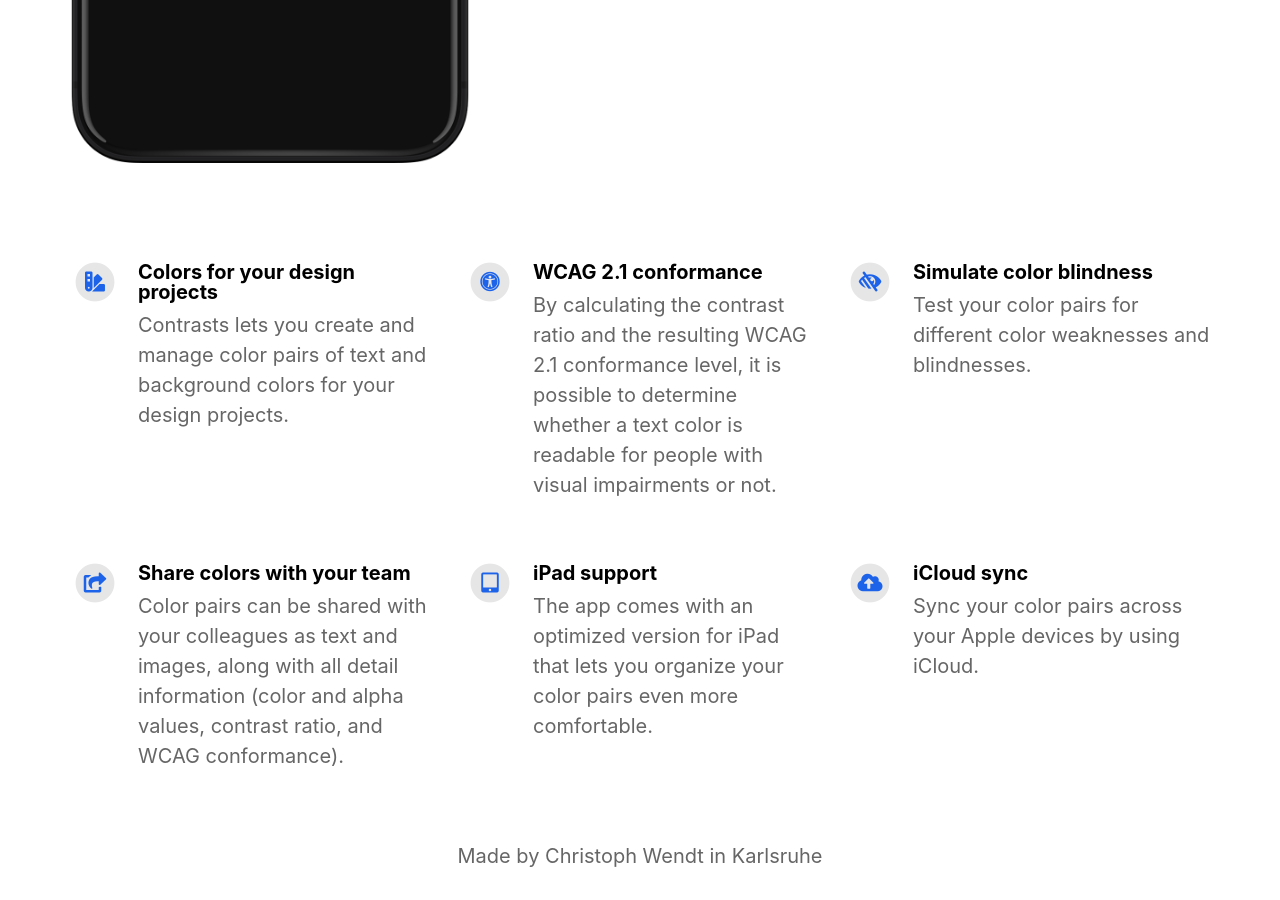
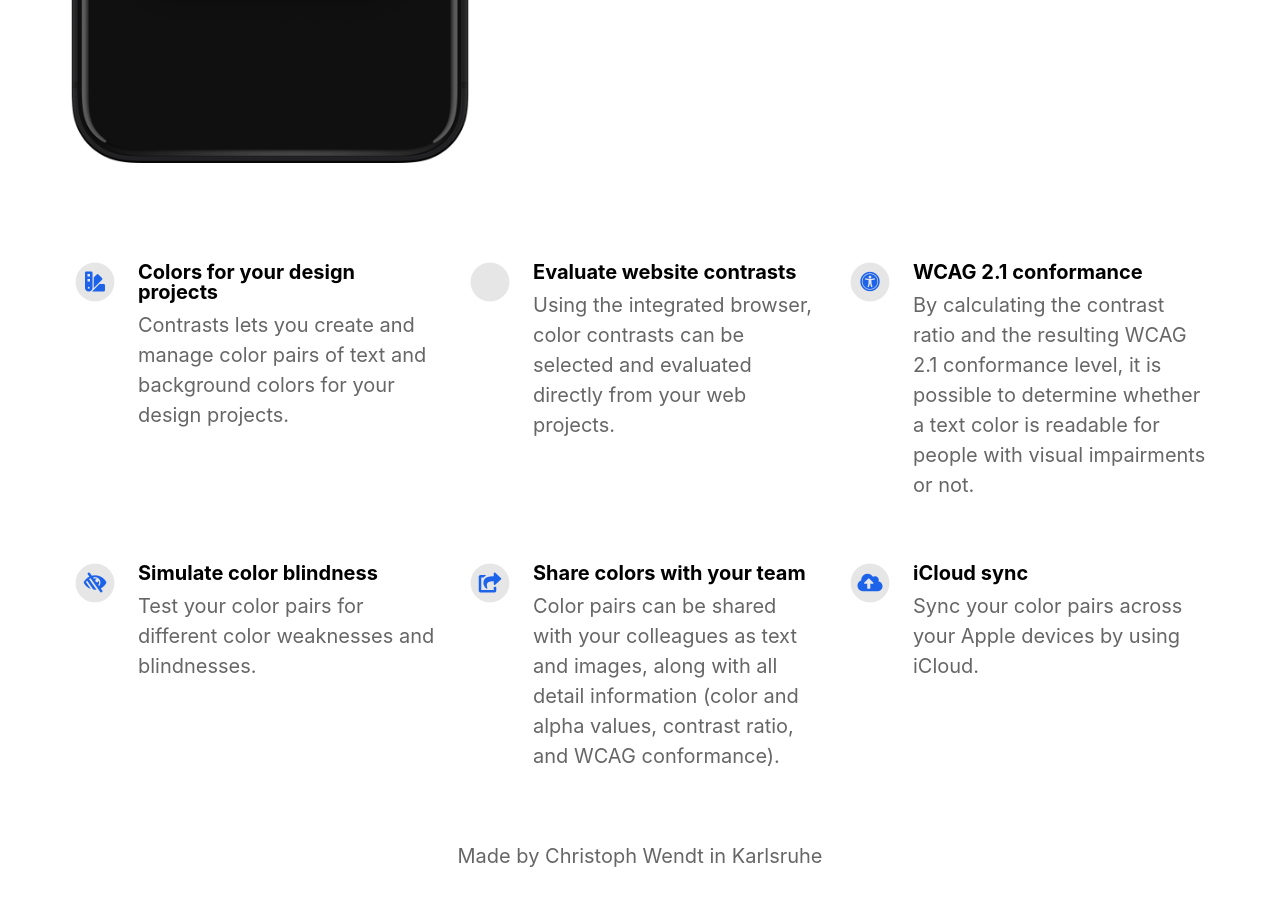
Before and after one commit to chrs1885/chrs1885.github.io, a Jekyll site: the page built from index.html, in a window 1280 px wide and 900 px high, scrolled down 822 px. Built offline with Jekyll 4.4.1, drawn with Linux system fonts in a browser that asks for light colours; nearby versions of some CDN libraries.

Commit message:
chore: update content

```diff
--- a/_config.yml
+++ b/_config.yml
@@ -38,6 +38,10 @@ features                                  :
     description                           : Contrasts lets you create and manage color pairs of text and background colors for your design projects.
     fontawesome_icon_name                 : swatchbook
 
+  - title                                 : Evaluate website contrasts
+    description                           : Using the integrated browser, color contrasts can be selected and evaluated directly from your web projects.
+    fontawesome_icon_name                 : browser
+
   - title                                 : WCAG 2.1 conformance
     description                           : By calculating the contrast ratio and the resulting WCAG 2.1 conformance level, it is possible to determine whether a text color is readable for people with visual impairments or not.
     fontawesome_icon_name                 : universal-access
@@ -50,17 +54,9 @@ features                                  :
     description                           : Color pairs can be shared with your colleagues as text and images, along with all detail information (color and alpha values, contrast ratio, and WCAG conformance).
     fontawesome_icon_name                 : share-square
 
-  - title                                 : iPad support
-    description                           : The app comes with an optimized version for iPad that lets you organize your color pairs even more comfortable.
-    fontawesome_icon_name                 : tablet-alt
-
   - title                                 : iCloud sync
     description                           : Sync your color pairs across your Apple devices by using iCloud.
     fontawesome_icon_name                 : cloud-upload-alt
-
-  - title                                 : # Alpha support
-    description                           : # The WCAG calculation of these values is also supported for semi-transparent text colors.
-    fontawesome_icon_name                 : # adjust
 
 
 
```
Also changed, not shown: assets/appicon.png, assets/screenshot/1.png (added), assets/screenshot/2.png (added), assets/screenshot/3.png (added), assets/screenshot/4.png (added), assets/screenshot/5.png (added), assets/screenshot/6.png (added), 1 other file.
